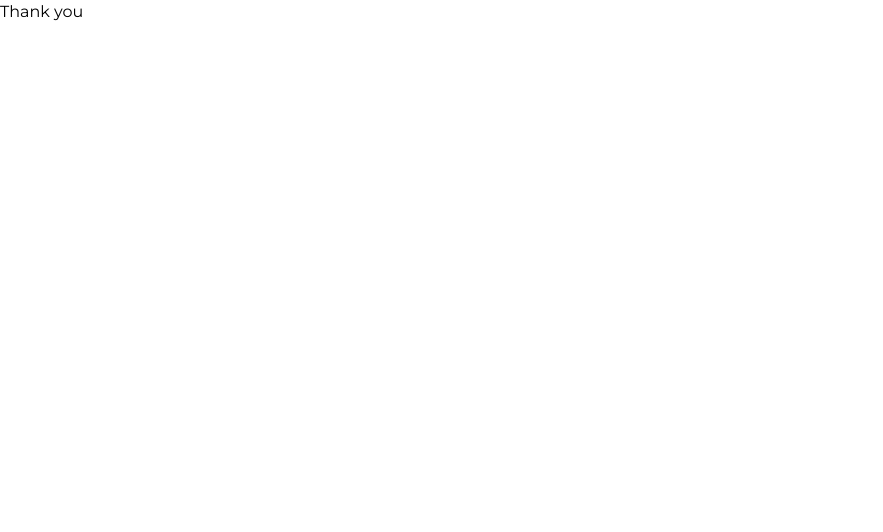
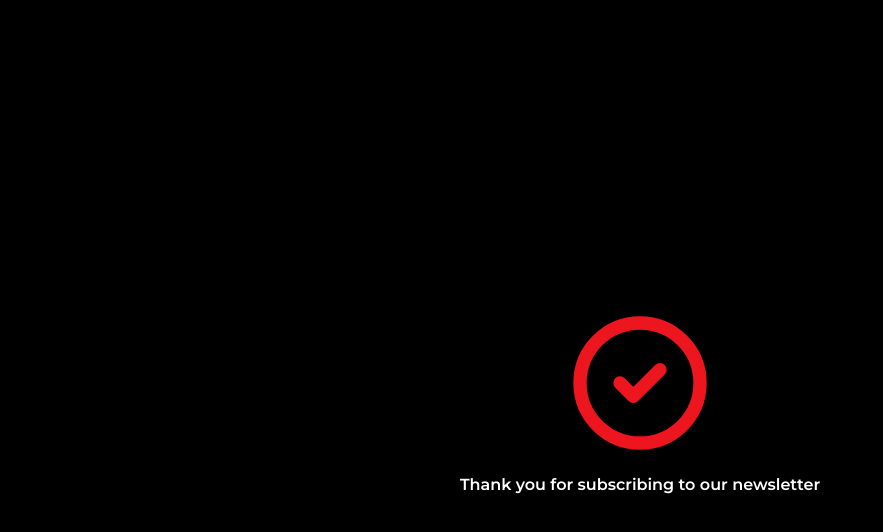
Before and after one commit to BLabsResearch/B-Labs-Website, a Next.js app: page /thankyou in a window 1280 px wide. Shown: the top 532 px of the page, without its empty margins (0-883 px from the left). Built offline with nearby package versions, Linux system fonts and the light colour scheme.

Commit message:
suprememods

```diff
--- a/components/Contact.tsx
+++ b/components/Contact.tsx
@@ -12,6 +12,7 @@ export default function Contact() {
                         <input type="text" className="w-full p-2.5 border-2 border-red-700 bg-transparent rounded-md outline-none text-white"
                          name="name" placeholder="Robin Smith" required />
                     </div>
+                    <input type="hidden" name="thankyou_url" value="https://blabs.vercel.app/thankyou"/>
                     <div className="flex-1 w-full">
                         <p className="text-white p sm:h-auto">Your mail *</p>
                         <input type="text" className="w-full p-2.5 border-2 border-red-700 bg-transparent rounded-md outline-none text-white"
--- a/pages/thankyou.tsx
+++ b/pages/thankyou.tsx
@@ -1,5 +1,15 @@
+import { CheckCircleIcon } from "@heroicons/react/outline";
+import Head from "next/head";
 export default function Thankyou() {
     return(
-        <div>Thank you</div>
+        <div className="w-full h-screen bg-black">
+            <Head>
+                <title>Thank you</title>
+            </Head>
+            <div className="flex flex-col items-center justify-center w-full h-full space-y-2.5">
+                <CheckCircleIcon className="w-40 h-40 text-red-700" />
+                <h3 className="font-semibold text-center text-white h3">Thank you for subscribing to our newsletter</h3>
+            </div>
+        </div>
     )
 }
```
